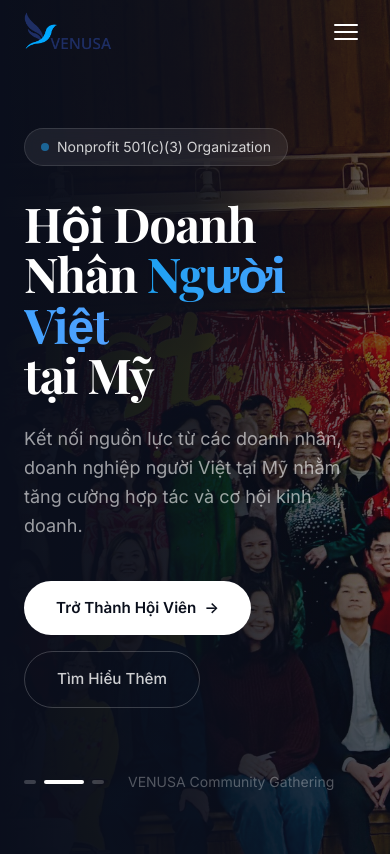
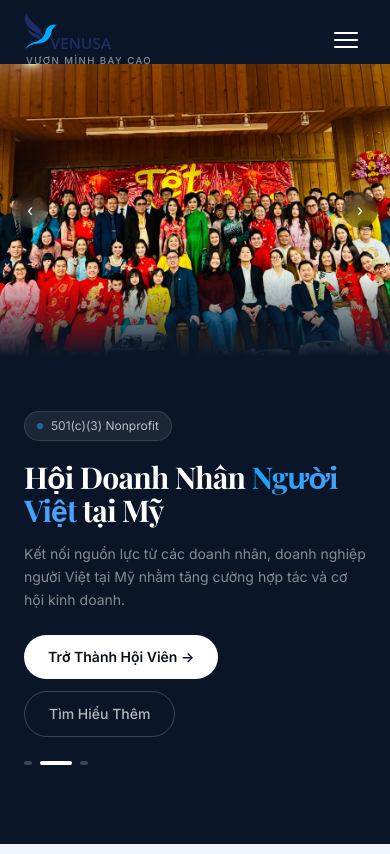
Before and after one commit to trietphan/venusa-website, a Next.js app: page / in a window 390 px wide. Shown: the top 854 px of the page. Built offline with nearby package versions, Linux system fonts and the light colour scheme; a web font is replaced by a local one.

Commit message:
Mobile: full visible carousel, light blue backgrounds, tagline under logo

```diff
--- a/src/app/globals.css
+++ b/src/app/globals.css
@@ -6,6 +6,8 @@
   --color-accent: #1DA1F2;
   --color-gold: #FFB300;
   --color-dark: #0A0F1C;
+  --color-blue-bg: #F0F5FF;
+  --color-blue-bg-alt: #E8F0FE;
 }
 
 html {
@@ -17,17 +19,10 @@
   -webkit-font-smoothing: antialiased;
 }
 
-/* Elegant section transitions */
-section {
-  position: relative;
-}
-
-/* Smooth link underlines */
 a {
   transition: all 0.2s ease;
 }
 
-/* Modern scrollbar */
 ::-webkit-scrollbar {
   width: 6px;
 }
--- a/src/components/Activities.tsx
+++ b/src/components/Activities.tsx
@@ -21,7 +21,7 @@
 
 export default function Activities() {
   return (
-    <section id="activities" className="py-28 px-6 bg-slate-50/50">
+    <section id="activities" className="py-28 px-6 bg-blue-bg">
       <div className="max-w-7xl mx-auto">
         <div className="text-center mb-20">
           <span className="text-xs font-semibold uppercase tracking-[0.2em] text-primary/70">Các Hoạt Động</span>
--- a/src/components/Hero.tsx
+++ b/src/components/Hero.tsx
@@ -20,9 +20,11 @@
   }, [next]);
 
   return (
-    <section className="relative min-h-screen flex items-center overflow-hidden bg-dark">
-      {/* Background carousel - covers full right half */}
-      <div className="absolute inset-y-0 right-0 w-full lg:w-[55%]">
+    <section className="relative min-h-screen overflow-hidden bg-[#0A1628]">
+      {/* ===== DESKTOP LAYOUT ===== */}
+      <div className="hidden lg:flex items-center min-h-screen">
+        {/* Background carousel - right 55% */}
+        <div className="absolute inset-y-0 right-0 w-[55%]">
           {slides.map((slide, i) => (
             <div
               key={slide.src}
@@ -30,26 +32,16 @@
                 i === current ? "opacity-100 scale-100" : "opacity-0 scale-105"
               }`}
             >
-            <Image
-              src={slide.src}
-              alt={slide.alt}
-              fill
-              className="object-cover"
-              sizes="(max-width: 1024px) 100vw, 55vw"
-              priority={i === 0}
-            />
+              <Image src={slide.src} alt={slide.alt} fill className="object-cover" sizes="55vw" priority={i === 0} />
             </div>
           ))}
-        {/* Gradient overlays for text readability */}
-        <div className="absolute inset-0 bg-gradient-to-r from-dark via-dark/80 to-transparent" />
-        <div className="absolute inset-0 bg-gradient-to-t from-dark/60 via-transparent to-dark/30" />
-        <div className="absolute inset-0 lg:hidden bg-dark/50" />
+          <div className="absolute inset-0 bg-gradient-to-r from-[#0A1628] via-[#0A1628]/70 to-transparent" />
+          <div className="absolute inset-0 bg-gradient-to-t from-[#0A1628]/50 via-transparent to-[#0A1628]/20" />
         </div>
 
         {/* Content */}
         <div className="relative z-10 max-w-7xl mx-auto px-6 py-32 w-full">
           <div className="max-w-xl">
-          {/* Badge */}
             <div className="inline-flex items-center gap-2 bg-white/[0.07] border border-white/[0.12] backdrop-blur-md px-4 py-2 rounded-full text-sm text-white/80 mb-8">
               <span className="w-2 h-2 rounded-full bg-accent animate-pulse" />
               Nonprofit 501(c)(3) Organization
@@ -66,55 +58,92 @@
             </p>
 
             <div className="flex flex-wrap gap-4 mb-16">
-            <a
-              href="#membership"
-              className="group inline-flex items-center gap-2 bg-white text-dark font-semibold px-8 py-4 rounded-full hover:shadow-xl hover:shadow-white/10 transition-all no-underline text-[0.95rem]"
-            >
+              <a href="#membership" className="group inline-flex items-center gap-2 bg-white text-dark font-semibold px-8 py-4 rounded-full hover:shadow-xl hover:shadow-white/10 transition-all no-underline text-[0.95rem]">
                 Trở Thành Hội Viên
                 <span className="group-hover:translate-x-1 transition-transform">→</span>
               </a>
-            <a
-              href="#about"
-              className="inline-flex items-center gap-2 border border-white/20 text-white/80 font-medium px-8 py-4 rounded-full hover:bg-white/[0.06] hover:border-white/30 transition-all no-underline text-[0.95rem]"
-            >
+              <a href="#about" className="inline-flex items-center gap-2 border border-white/20 text-white/80 font-medium px-8 py-4 rounded-full hover:bg-white/[0.06] hover:border-white/30 transition-all no-underline text-[0.95rem]">
                 Tìm Hiểu Thêm
               </a>
             </div>
 
-          {/* Slide indicators + caption */}
+            {/* Slide indicators */}
             <div className="flex items-center gap-6">
               <div className="flex gap-2">
                 {slides.map((_, i) => (
-                <button
-                  key={i}
-                  onClick={() => setCurrent(i)}
-                  className={`h-1 rounded-full transition-all duration-500 ${
-                    i === current ? "w-10 bg-white" : "w-3 bg-white/20 hover:bg-white/40"
-                  }`}
-                  aria-label={`Go to slide ${i + 1}`}
-                />
+                  <button key={i} onClick={() => setCurrent(i)} className={`h-1 rounded-full transition-all duration-500 ${i === current ? "w-10 bg-white" : "w-3 bg-white/20 hover:bg-white/40"}`} aria-label={`Slide ${i + 1}`} />
                 ))}
               </div>
               <span className="text-white/30 text-sm">{slides[current].alt}</span>
             </div>
           </div>
+        </div>
 
-        {/* Nav arrows on right side */}
-        <div className="absolute right-6 top-1/2 -translate-y-1/2 hidden lg:flex flex-col gap-3">
-          <button
-            onClick={prev}
-            className="w-11 h-11 rounded-full bg-white/[0.08] backdrop-blur-md text-white flex items-center justify-center hover:bg-white/15 transition-colors border border-white/10"
-            aria-label="Previous"
-          >
+        {/* Nav arrows */}
+        <div className="absolute right-6 top-1/2 -translate-y-1/2 flex flex-col gap-3 z-10">
+          <button onClick={prev} className="w-11 h-11 rounded-full bg-white/[0.08] backdrop-blur-md text-white flex items-center justify-center hover:bg-white/15 transition-colors border border-white/10" aria-label="Previous">
             <svg width="16" height="16" viewBox="0 0 24 24" fill="none" stroke="currentColor" strokeWidth="2"><path d="M18 15l-6-6-6 6"/></svg>
           </button>
-          <button
-            onClick={next}
-            className="w-11 h-11 rounded-full bg-white/[0.08] backdrop-blur-md text-white flex items-center justify-center hover:bg-white/15 transition-colors border border-white/10"
-            aria-label="Next"
-          >
+          <button onClick={next} className="w-11 h-11 rounded-full bg-white/[0.08] backdrop-blur-md text-white flex items-center justify-center hover:bg-white/15 transition-colors border border-white/10" aria-label="Next">
             <svg width="16" height="16" viewBox="0 0 24 24" fill="none" stroke="currentColor" strokeWidth="2"><path d="M6 9l6 6 6-6"/></svg>
           </button>
+        </div>
+      </div>
+
+      {/* ===== MOBILE LAYOUT ===== */}
+      <div className="lg:hidden flex flex-col min-h-screen">
+        {/* Photo carousel - full width, visible */}
+        <div className="relative w-full aspect-[4/3] mt-16">
+          {slides.map((slide, i) => (
+            <div
+              key={slide.src}
+              className={`absolute inset-0 transition-all duration-1000 ${
+                i === current ? "opacity-100" : "opacity-0"
+              }`}
+            >
+              <Image src={slide.src} alt={slide.alt} fill className="object-cover" sizes="100vw" priority={i === 0} />
+            </div>
+          ))}
+          {/* Subtle bottom gradient to blend into content */}
+          <div className="absolute inset-x-0 bottom-0 h-20 bg-gradient-to-t from-[#0A1628] to-transparent" />
+
+          {/* Mobile arrows */}
+          <button onClick={prev} className="absolute left-3 top-1/2 -translate-y-1/2 w-9 h-9 rounded-full bg-black/30 backdrop-blur-sm text-white flex items-center justify-center" aria-label="Previous">‹</button>
+          <button onClick={next} className="absolute right-3 top-1/2 -translate-y-1/2 w-9 h-9 rounded-full bg-black/30 backdrop-blur-sm text-white flex items-center justify-center" aria-label="Next">›</button>
+        </div>
+
+        {/* Content below image */}
+        <div className="px-6 pt-6 pb-12 flex-1 flex flex-col justify-center">
+          <div className="inline-flex items-center gap-2 bg-white/[0.07] border border-white/[0.12] px-3 py-1.5 rounded-full text-xs text-white/70 mb-5 w-fit">
+            <span className="w-1.5 h-1.5 rounded-full bg-accent animate-pulse" />
+            501(c)(3) Nonprofit
+          </div>
+
+          <h1 className="font-[family-name:var(--font-playfair)] text-3xl font-bold text-white leading-[1.1] mb-4 tracking-tight">
+            Hội Doanh Nhân{" "}
+            <span className="bg-gradient-to-r from-accent to-blue-400 bg-clip-text text-transparent">Người Việt</span>{" "}
+            tại Mỹ
+          </h1>
+
+          <p className="text-sm text-white/50 leading-relaxed mb-6">
+            Kết nối nguồn lực từ các doanh nhân, doanh nghiệp người Việt tại Mỹ nhằm tăng cường hợp tác và cơ hội kinh doanh.
+          </p>
+
+          <div className="flex flex-wrap gap-3 mb-6">
+            <a href="#membership" className="inline-flex items-center gap-1.5 bg-white text-dark font-semibold px-6 py-3 rounded-full text-sm no-underline">
+              Trở Thành Hội Viên →
+            </a>
+            <a href="#about" className="inline-flex items-center border border-white/20 text-white/70 font-medium px-6 py-3 rounded-full text-sm no-underline">
+              Tìm Hiểu Thêm
+            </a>
+          </div>
+
+          {/* Dots */}
+          <div className="flex gap-2">
+            {slides.map((_, i) => (
+              <button key={i} onClick={() => setCurrent(i)} className={`h-1 rounded-full transition-all duration-500 ${i === current ? "w-8 bg-white" : "w-2 bg-white/20"}`} aria-label={`Slide ${i + 1}`} />
+            ))}
+          </div>
         </div>
       </div>
     </section>
--- a/src/components/Navbar.tsx
+++ b/src/components/Navbar.tsx
@@ -31,6 +31,7 @@
       <div className="max-w-7xl mx-auto flex items-center justify-between px-6 py-3">
         {/* Brand */}
         <Link href="/" className="flex items-center gap-2.5 no-underline">
+          <div className="flex flex-col items-start">
             <Image
               src="/images/logo.webp"
               alt="VENUSA Logo"
@@ -39,6 +40,12 @@
               className="h-10 w-auto"
               priority
             />
+            <span className={`text-[0.6rem] tracking-[0.15em] uppercase font-medium mt-0.5 ml-0.5 transition-colors ${
+              scrolled ? "text-slate-400" : "text-white/50"
+            }`}>
+              Vươn Mình Bay Cao
+            </span>
+          </div>
         </Link>
 
         {/* Desktop links */}
--- a/src/components/News.tsx
+++ b/src/components/News.tsx
@@ -23,7 +23,7 @@
 
 export default function News() {
   return (
-    <section id="news" className="py-28 px-6 bg-slate-50/50">
+    <section id="news" className="py-28 px-6 bg-blue-bg">
       <div className="max-w-7xl mx-auto">
         <div className="text-center mb-20">
           <span className="text-xs font-semibold uppercase tracking-[0.2em] text-primary/70">Tin Tức</span>
--- a/src/components/Partners.tsx
+++ b/src/components/Partners.tsx
@@ -20,7 +20,7 @@
   const doubled = [...partners, ...partners];
 
   return (
-    <section className="py-24 px-6">
+    <section className="py-24 px-6 bg-blue-bg-alt">
       <div className="max-w-7xl mx-auto">
         <div className="text-center mb-16">
           <span className="text-xs font-bold uppercase tracking-[0.15em] text-primary">Đối Tác</span>
@@ -32,8 +32,8 @@
         {/* Scrolling carousel */}
         <div className="relative overflow-hidden">
           {/* Fade edges */}
-          <div className="absolute left-0 top-0 bottom-0 w-24 bg-gradient-to-r from-white to-transparent z-10 pointer-events-none" />
-          <div className="absolute right-0 top-0 bottom-0 w-24 bg-gradient-to-l from-white to-transparent z-10 pointer-events-none" />
+          <div className="absolute left-0 top-0 bottom-0 w-24 bg-gradient-to-r from-blue-bg-alt to-transparent z-10 pointer-events-none" />
+          <div className="absolute right-0 top-0 bottom-0 w-24 bg-gradient-to-l from-blue-bg-alt to-transparent z-10 pointer-events-none" />
 
           <div className="flex animate-scroll gap-12 items-center w-max">
             {doubled.map((p, i) => (
```
Lines whose indentation alone changed are shown as unchanged.
